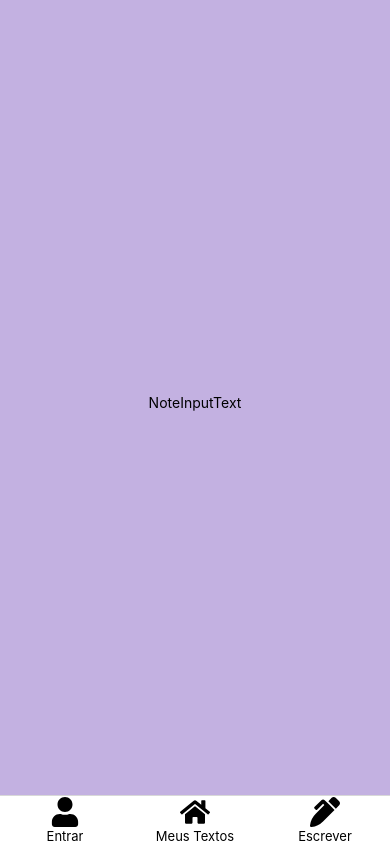
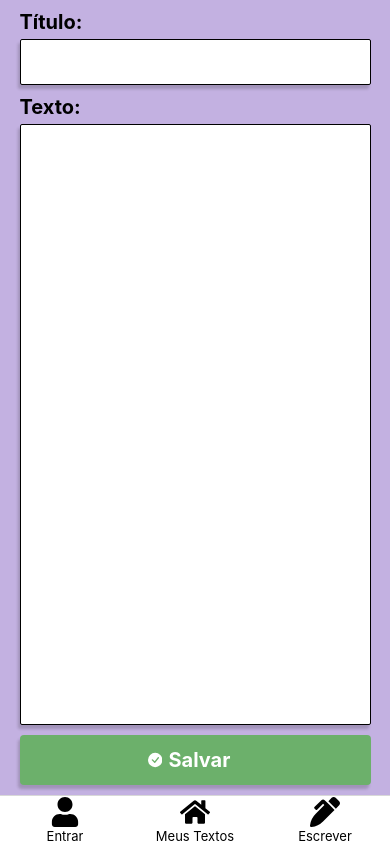
Before and after one commit to galenomoon/MyArtCloud, a React Native app: screen /Write in a window 390 px wide. Built offline with nearby package versions, Linux system fonts and the light colour scheme.

Commit message:
Styles + WritePage template almost finished

```diff
--- a/src/components/GenericForm/index.jsx
+++ b/src/components/GenericForm/index.jsx
@@ -1,5 +1,8 @@
 import React, { useState } from 'react';
 import { View, Text, TextInput, StyleSheet, Image } from "react-native";
+
+//styles
+import styles from "./styles";
 
 //utils
 import MyTouchableOpacity from '../../../utils/MyTouchableOpacity';
@@ -30,43 +33,3 @@ export default function GenericForm() {
     </View>
   );
 }
-
-const styles = StyleSheet.create({
-  container: {
-    backgroundColor: '#C3B1E1',
-    alignItems: 'center',
-    justifyContent: 'space-evenly',
-  },
-  input: {
-    width: '80%',
-    height: 40,
-    borderColor: '#000',
-    backgroundColor: '#fff',
-    borderWidth: 1,
-    margin: 10,
-    padding: 5,
-    borderRadius: 5
-  },
-  button: {
-    width: '80%',
-    height: 40,
-    backgroundColor: '#000',
-    borderRadius: 5,
-    justifyContent: 'center',
-    alignItems: 'center',
-    margin: 10
-  },
-  buttonText: {
-    color: '#fff',
-    fontWeight: 'bold',
-    fontSize: 16
-  },
-  title: {
-    fontSize: 35,
-    fontWeight: 'bold',
-    margin: 10,
-    color: '#FFF',
-    textShadowColor: '#000',
-    textShadowRadius: 2,
-  }
-});
--- /dev/null
+++ b/src/components/GenericForm/styles.js
@@ -0,0 +1,44 @@
+import { StyleSheet } from "react-native";
+
+const styles = StyleSheet.create({
+  container: {
+    backgroundColor: '#C3B1E1',
+    alignItems: 'center',
+    justifyContent: 'space-evenly',
+  },
+  input: {
+    width: '80%',
+    height: 40,
+    borderColor: '#000',
+    backgroundColor: '#fff',
+    borderWidth: 1,
+    margin: 10,
+    padding: 5,
+    borderRadius: 5,
+    outlineStyle: 'none'
+  },
+  button: {
+    width: '80%',
+    height: 40,
+    backgroundColor: '#000',
+    borderRadius: 5,
+    justifyContent: 'center',
+    alignItems: 'center',
+    margin: 10
+  },
+  buttonText: {
+    color: '#fff',
+    fontWeight: 'bold',
+    fontSize: 16
+  },
+  title: {
+    fontSize: 35,
+    fontWeight: 'bold',
+    margin: 10,
+    color: '#FFF',
+    textShadowColor: '#000',
+    textShadowRadius: 2,
+  }
+});
+
+export default styles;
--- a/src/components/NoteInputText/index.jsx
+++ b/src/components/NoteInputText/index.jsx
@@ -1,9 +1,30 @@
-import { View, Text } from 'react-native';
+import { View, TextInput, Text } from 'react-native';
+
+//styles
+import { BsFillCheckCircleFill } from 'react-icons/bs';
+import styles from './styles';
+
+//utils
+import MyTouchableOpacity from '../../../utils/MyTouchableOpacity';
 
 export default function NoteInputText() {
-  return(
-    <View>
-      <Text>NoteInputText</Text>
+
+  const saveText = () => (
+    <View style={{ flex: 1, flexDirection: "row", alignItems: "center" }}>
+      <BsFillCheckCircleFill size={20} color="#fff" />
+      <Text style={styles.btnLabel}>Salvar</Text>
+    </View>
+  )
+
+  return (
+    <View style={styles.container}>
+      <Text style={styles.label}>Título:</Text>
+      <TextInput style={styles.titleInput} />
+      <Text style={styles.label}>Texto:</Text>
+      <TextInput multiline={true} numberOfLines={4} style={styles.inputArea} />
+      <View>
+        <MyTouchableOpacity style={styles.saveBtn} childreen={saveText()} />
+      </View>
     </View>
   )
 }
--- /dev/null
+++ b/src/components/NoteInputText/styles.js
@@ -0,0 +1,69 @@
+import { StyleSheet } from "react-native";
+
+const styles = StyleSheet.create({
+  inputArea: {
+    flex: 1,
+    width: 'auto',
+    borderColor: '#000',
+    borderWidth: 1,
+    padding: 10,
+    marginBottom: 10,
+    borderRadius: 2,
+    fontSize: 20,
+    backgroundColor: '#fff',
+    shadowColor: '#171717',
+    shadowOffset: { width: -2, height: 4 },
+    shadowOpacity: 0.2,
+    shadowRadius: 3,
+    outlineStyle: 'none'
+  },
+  titleInput: {
+    width: '100%',
+    borderColor: '#000',
+    borderWidth: 1,
+    padding: 10,
+    marginBottom: 10,
+    borderRadius: 2,
+    fontSize: 20,
+    backgroundColor: '#fff',
+    shadowColor: '#171717',
+    shadowOffset: { width: -2, height: 4 },
+    shadowOpacity: 0.2,
+    shadowRadius: 3,
+    outlineStyle: 'none'
+  },
+  container: {
+    flex: 1,
+    width: '90%',
+    alignSelf: 'center',
+    justifyContent: 'center',
+  },
+  label: {
+    fontSize: 20,
+    fontWeight: 'bold',
+    marginBottom: 5,
+    width: '100%',
+  },
+  btnLabel: {
+    fontSize: 20,
+    fontWeight: 'bold',
+    width: '100%',
+    color: '#fff',
+    marginHorizontal: 6,
+  },
+  saveBtn: {
+    width: '100%',
+    height: 50,
+    backgroundColor: '#6cb06b',
+    alignItems: 'center',
+    justifyContent: 'space-between',
+    borderRadius: 4,
+    marginBottom: 10,
+    shadowColor: '#171717',
+    shadowOffset: { width: -2, height: 4 },
+    shadowOpacity: 0.2,
+    shadowRadius: 3,
+  }
+});
+
+export default styles;
--- a/src/components/PreviewText/index.jsx
+++ b/src/components/PreviewText/index.jsx
@@ -1,7 +1,7 @@
 import { View, Text, StyleSheet } from 'react-native';
 
 //utils
-import Divider from '../../../utils/divider';
+import Divider from '../../../utils/Divider';
 
 export default function PreviewText({ text }) {
   return (
--- a/src/pages/Login/index.jsx
+++ b/src/pages/Login/index.jsx
@@ -1,4 +1,4 @@
-import { StyleSheet, Text, View, TextInput } from 'react-native';
+import { StyleSheet, View } from 'react-native';
 import GenericForm from '../../components/GenericForm';
 
 export default function Login() {
--- a/src/pages/Write/index.jsx
+++ b/src/pages/Write/index.jsx
@@ -1,5 +1,8 @@
 
 import { View, Text, StyleSheet } from 'react-native';
+
+//styles
+import styles from './styles';
 
 //components
 import NoteInputText from '../../components/NoteInputText';
@@ -15,28 +18,3 @@ export default function Write() {
     </View>
   );
 }
-
-
-const styles = StyleSheet.create({
-  container: {
-    flex: 1,
-    backgroundColor: '#C3B1E1',
-    alignItems: 'center',
-    justifyContent: 'center',
-  },
-  header: {
-    fontSize: 25,
-    fontWeight: 'bold',
-    marginBottom: 5,
-    width: '100%',
-  },
-  text: {
-    fontSize: 20,
-  },
-  title: {
-    fontSize: 25,
-    fontWeight: 'bold',
-    marginBottom: 5,
-    width: '100%',
-  }
-});
--- /dev/null
+++ b/src/pages/Write/styles.js
@@ -0,0 +1,27 @@
+import { StyleSheet } from "react-native";
+
+const styles = StyleSheet.create({
+  container: {
+    flex: 1,
+    backgroundColor: '#C3B1E1',
+    alignItems: 'center',
+    justifyContent: 'center',
+  },
+  header: {
+    fontSize: 25,
+    fontWeight: 'bold',
+    marginBottom: 5,
+    width: '100%',
+  },
+  text: {
+    fontSize: 20,
+  },
+  title: {
+    fontSize: 25,
+    fontWeight: 'bold',
+    marginBottom: 5,
+    width: '100%',
+  }
+});
+
+export default styles;
```
Also changed, not shown: 1 other file (tests, documents, lock files or other folders).
